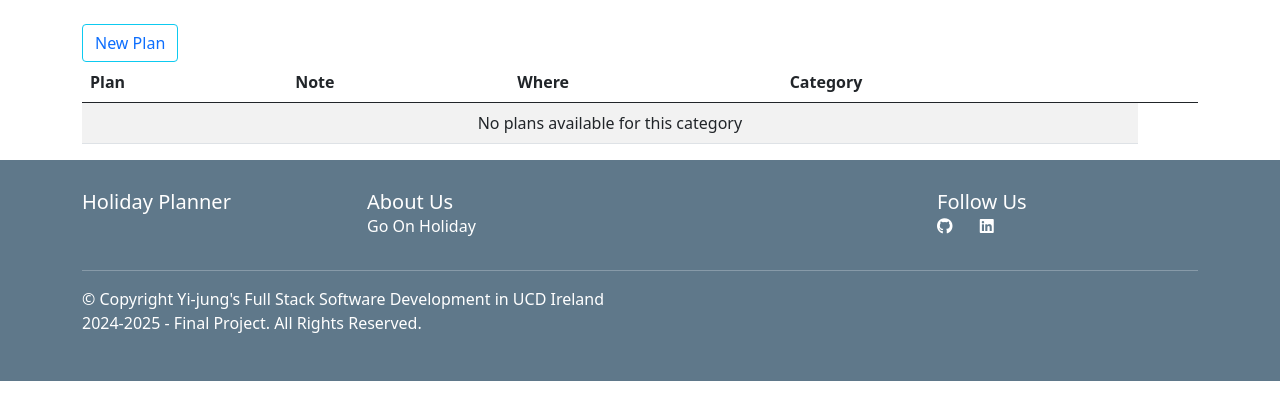
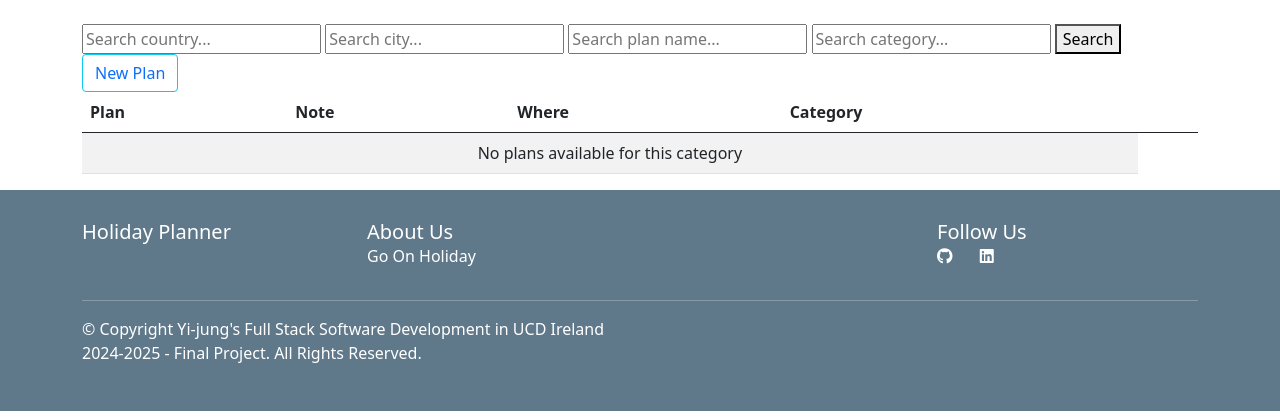
Before and after one commit to emilyichan3/holidayplanner, a Django app: page /myPlan/1 in a window 1280 px wide. Shown: the part 56-476 px from the top of the page. Run offline with Django 4.2, Linux system fonts and the light colour scheme; the visitor is signed in with stand-in values (Sample User, id 1); data comes from the database, SQL or seed files in the repository; data that the repository does not hold is empty; some libraries are stand-ins or nearby versions.

Commit message:
Added inital myPlan Search

```diff
--- a/trips/forms.py
+++ b/trips/forms.py
@@ -70,7 +70,7 @@ class myScheduleCreateForm(forms.ModelForm):
     destination = forms.CharField(max_length=200)
     city = forms.CharField(max_length=80, required=False)
     scheduled_date = forms.DateField(widget=forms.DateInput(attrs={'type': 'date'}))
-    scheduled_time = forms.TimeField(widget=forms.TimeInput(attrs={'type': 'time'}))
+    scheduled_time = forms.TimeField(required=False, widget=forms.TimeInput(attrs={'type': 'time'}))
     image = forms.ImageField(required=False, widget=forms.ClearableFileInput(attrs={'clearable': 'true'}))
     link = forms.URLField(
         label='Enter a URL',
--- a/trips/static/trips/css/main.css
+++ b/trips/static/trips/css/main.css
@@ -135,7 +135,7 @@ ul .custom-li {
   list-style-type: none;
 }
 
-.menu-img {
+.schedule-img {
   display: block;
   width: 100%;
   height: 100%;
--- a/trips/templates/trips/myPlan_list.html
+++ b/trips/templates/trips/myPlan_list.html
@@ -1,5 +1,12 @@
 {% extends "trips/base.html" %}
 {% block content %}
+<form method="GET">
+  <input type="text" name="q_country" placeholder="Search country..." value="{{ request.GET.q_country }}">
+  <input type="text" name="q_city" placeholder="Search city..." value="{{ request.GET.q_city }}">
+  <input type="text" name="q_plan_name" placeholder="Search plan name..." value="{{ request.GET.q_plan_name }}">
+  <input type="text" name="q_category" placeholder="Search category..." value="{{ request.GET.q_category }}">
+  <button type="submit">Search</button>
+</form>
 <button class="btn btn-outline-info">
   <a
   href="{% url 'trips-myPlan-new' %}"
@@ -47,6 +54,16 @@
               <div class="d-flex custom-gap">
                 <button class="btn btn-outline-info">
                 <a
+                  href="{% url 'trips-myPlan-Search' user_id=plan.planner.id %}"
+                >
+                  Add to My Trip
+                </a>
+              </button>
+              </div>
+            </div>
+              <div class="d-flex custom-gap">
+                <button class="btn btn-outline-info">
+                <a
                   href="{% url 'trips-myPlan-update' pk=plan.id %}"
                 >
                   Update
--- a/trips/templates/trips/myTrip_schedule_list.html
+++ b/trips/templates/trips/myTrip_schedule_list.html
@@ -19,7 +19,7 @@
   <table class="table table-striped table-hover">
     <thead>
       <tr>
-        <th scope="col"></th>
+        <th scope="col" class="d-none d-md-table-cell">Image</th>
         <th scope="col">Date</th>
         <th scope="col">Time</th>
         <th scope="col">Where</th>
@@ -30,9 +30,8 @@
     <tbody>
       {% for schedule in schedules %}
         <tr>
-          <td>
           {% if schedule.get_image_url %}
-              <td class="d-none d-md-table-cell"><img class="menu-img"
+            <td class="d-none d-md-table-cell"><img class="schedule-img"
               src="{{ schedule.get_image_url }}"
               alt="{{ schedule.destination }}">
             </td>
--- a/trips/templates/trips/myTrip_schedule_seach.html
+++ b/trips/templates/trips/myTrip_schedule_seach.html
@@ -20,6 +20,7 @@
     <table class="table table-striped table-hover">
       <thead>
         <tr>
+          <th scope="col">Select</th>
           <th scope="col">Plan</th>
           <th scope="col">Country/City</th>
           <th scope="col">Note</th>
--- a/trips/urls.py
+++ b/trips/urls.py
@@ -10,6 +10,7 @@ from .views import (
     MyPlanUpdateView,
     MyPlanDeleteView,
     MyPlanByCategoryView,
+    MyPlanSearchListView,
     MyTripListView,
     MyTripCreateView,
     MyTripUpdateView,
@@ -38,6 +39,7 @@ urlpatterns = [
     path('myPlan/new/', MyPlanCreateView.as_view(), name='trips-myPlan-new'),
     path('myPlan/<int:pk>/update/', MyPlanUpdateView.as_view(), name='trips-myPlan-update'),
     path('myPlan/<int:pk>/delete/', MyPlanDeleteView.as_view(), name='trips-myPlan-delete'),
+    path('myPlan/Search/<int:user_id>', MyPlanSearchListView.as_view(), name='trips-myPlan-Search'),
     path('myTrip/<int:user_id>', MyTripListView.as_view(), name='trips-myTrip'),
     path("myTrip/new", MyTripCreateView.as_view(), name='trips-myTrip-new'),
     path('myTrip/<int:pk>/update/', MyTripUpdateView.as_view(), name='trips-myTrip-update'),
--- a/trips/views.py
+++ b/trips/views.py
@@ -11,7 +11,7 @@ from django.contrib.auth.mixins import LoginRequiredMixin, UserPassesTestMixin,
 from django.contrib.auth import get_user_model
 from django.db.models import Q
 from django.utils import timezone
-from datetime import date, timedelta
+from datetime import date, timedelta, datetime
 from django.contrib.auth.models import User #The user model will be the sender
 from django.contrib import messages
 from django.urls import reverse_lazy, reverse
@@ -28,7 +28,6 @@ User = get_user_model()
 
 class home(TemplateView):
     template_name = 'trips/home.html' # we can define the template either here or in the urls
-
 
 
 class MyCategoryListView(LoginRequiredMixin, UserPassesTestMixin, ListView):
@@ -134,6 +133,20 @@ class MyPlanListView(LoginRequiredMixin, UserPassesTestMixin, ListView):
         plans = Plan.objects.filter(
             planner=user,
         ).order_by('country')
+
+        q_country = self.request.GET.get("q_country")
+        q_city = self.request.GET.get("q_city")
+        q_plan_name = self.request.GET.get("q_plan_name")
+        q_category = self.request.GET.get("q_category")
+
+        if q_country:
+            plans = plans.filter(country__icontains=q_country)
+        if q_city:
+            plans = plans.filter(city__icontains=q_city)
+        if q_plan_name:
+            plans = plans.filter(country__icontains=q_plan_name)
+        if q_category:
+            plans = plans.filter(categories__category_name__icontains=q_category)
         return plans
 
     def test_func(self):
@@ -210,6 +223,39 @@ class MyPlanDeleteView(LoginRequiredMixin, UserPassesTestMixin, DeleteView):
         plan = self.get_object()
         return self.request.user == plan.planner
 
+
+class MyPlanSearchListView(LoginRequiredMixin, UserPassesTestMixin, ListView):
+    model = Trip
+    template_name = 'trips/myPlan_trip_seach.html' # we can define the template either here or in the urls
+    context_object_name = 'trips'
+
+    def get_queryset(self):
+        formatted_today = timezone.now().date()
+        user = get_object_or_404(User, id=self.kwargs.get('user_id'))
+        trips = Trip.objects.filter(
+            traveler=user,
+            date_to__gte=formatted_today,
+        ).order_by('date_fm')
+        q_trip = self.request.GET.get("q_trip")
+        q_date = self.request.GET.get("q_date")
+
+        if q_trip:
+            trips = trips.filter(trip_name__icontains=q_trip)
+
+        if q_date:
+            try:
+                q_date = datetime.strptime(q_date, "%Y-%m-%d").date()  # Convert string to date
+                trips = trips.filter(
+                date_fm__lte=q_date,
+                date_to__gte=q_date
+            )
+            except ValueError:
+                q_date = None  # Handle invalid date inputs
+
+        return trips
+
+    def test_func(self):
+        return self.request.user.id == self.kwargs.get('user_id')
 
 class MyTripListView(LoginRequiredMixin, UserPassesTestMixin, ListView):
     model = Trip
```
Also changed, not shown: trips/templates/trips/myPlan_trip_seach.html (added, +42 -0 lines). Lines whose indentation alone changed are shown as unchanged.
